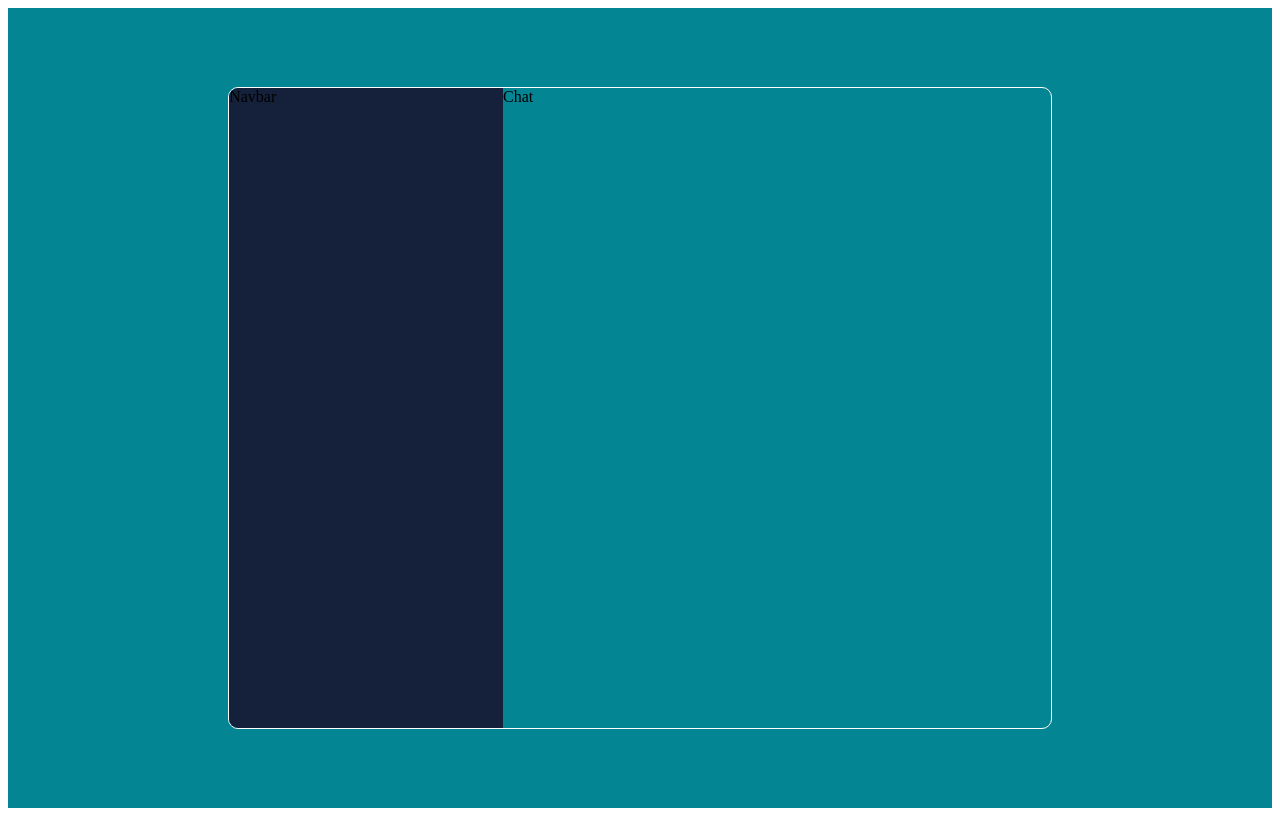
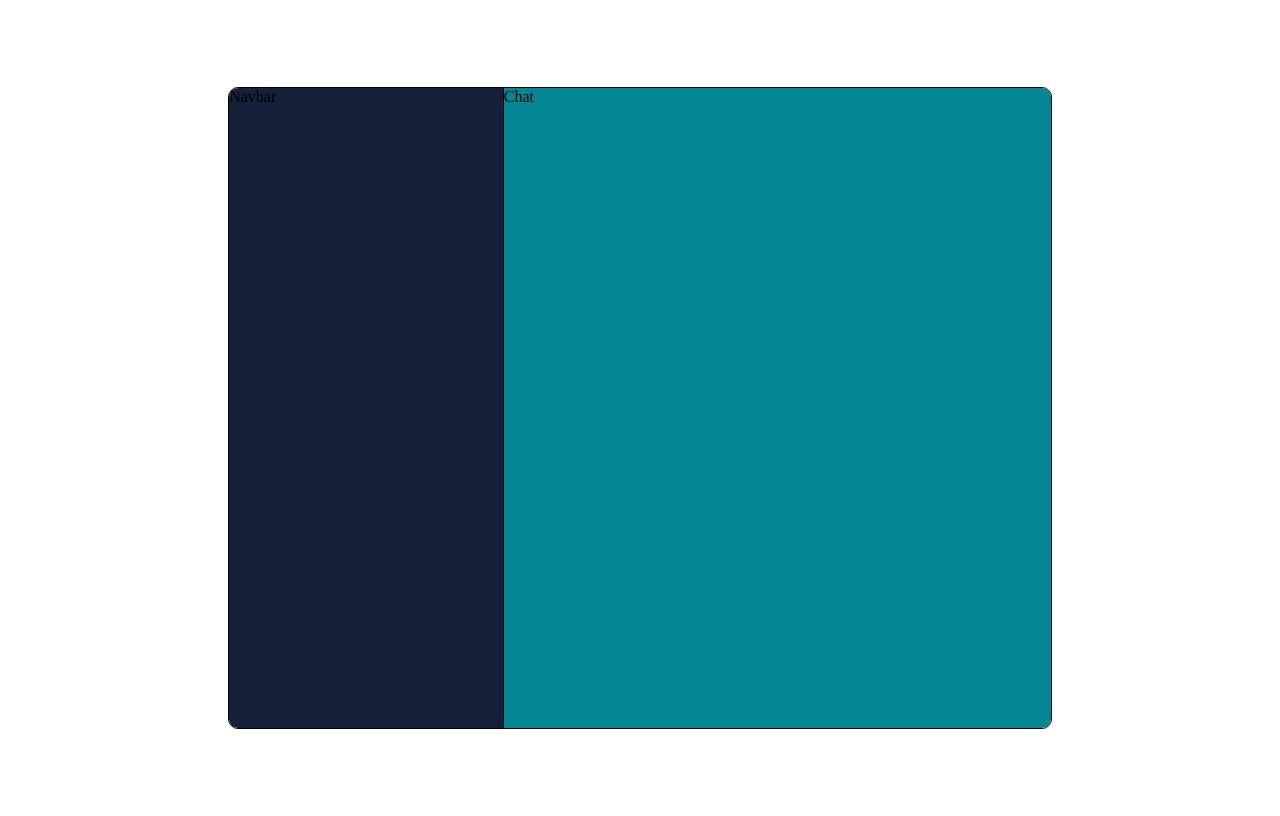
Before and after one commit to safak/youtube2022, a React (Vite) app: page / in a window 1280 px wide. Built offline with nearby package versions, Linux system fonts and the light colour scheme.

Commit message:
ColorChange

```diff
--- a/src/style.scss
+++ b/src/style.scss
@@ -72,14 +72,14 @@
 }
 
 .home{
-    background-color: #048593;
+    background-color: #ffff;
     height: 100vh;
     display: flex;
     align-items: center;
     justify-content: center;
 
     .container{
-        border: 1px solid white;
+        border: 1px solid #000000;
         border-radius: 10px;
         width: 65%;
         height: 80%;
@@ -89,9 +89,11 @@
         .sidebar {
             flex: 1;
             background-color: #15213a;
+            border-right: 1px solid #000000;
         }
         .chat {
             flex: 2;
+            background-color: #048593;
         }
     }
 }
```
